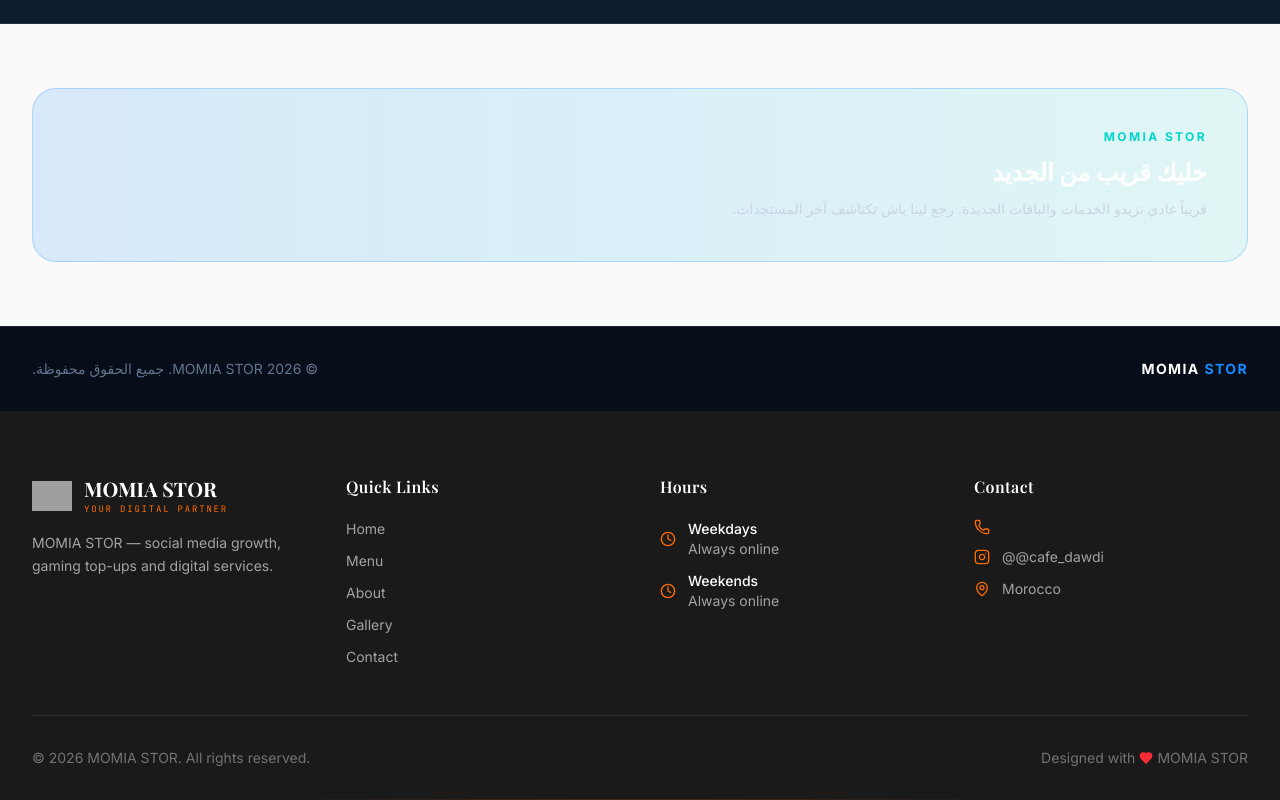
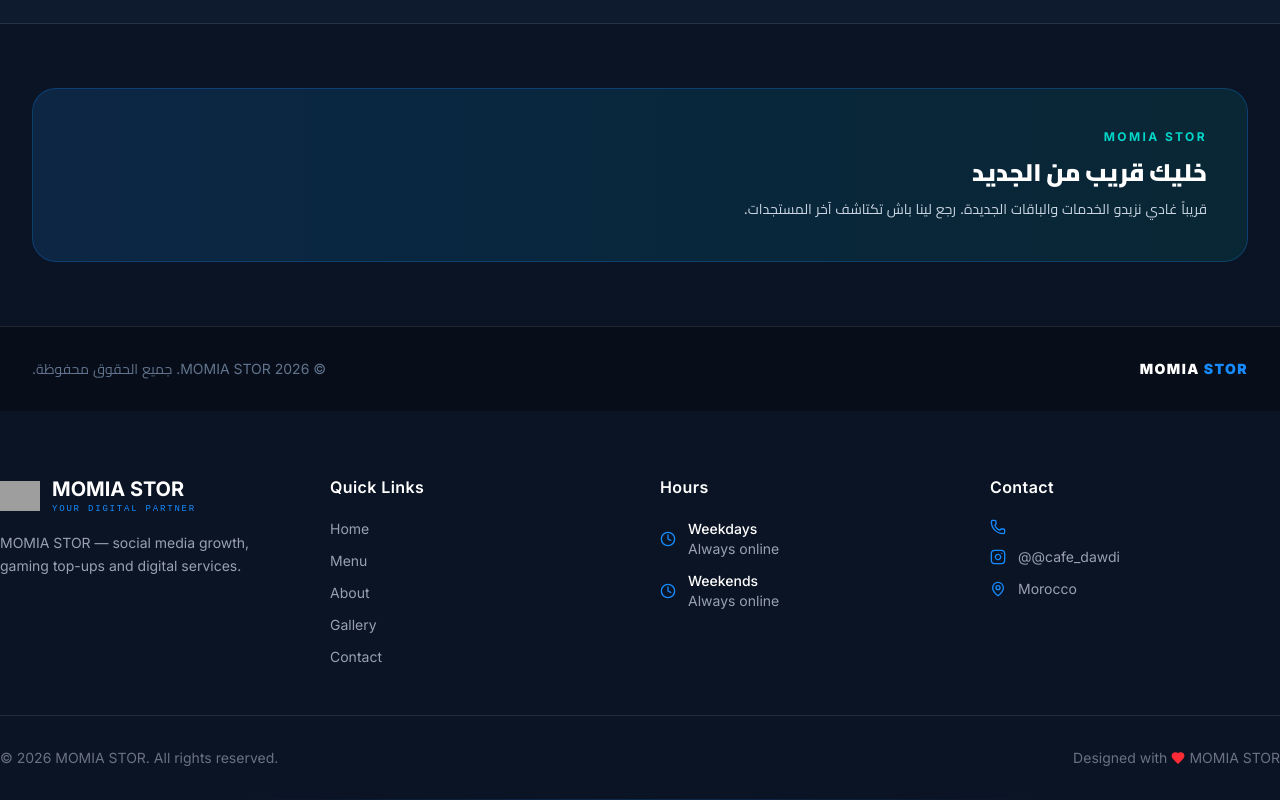
Before and after one commit to azizalipcff-gif/dawdi-cafe, a Next.js app: page /ar in a window 1280 px wide. Shown: the part 1547-2347 px from the top of the page. Built offline with nearby package versions, Linux system fonts and the light colour scheme; no server answers; the database is empty; grey boxes are pictures that could not be loaded.

Commit message:
rebrand: build MOMIA STOR storefront identity

```diff
--- a/src/app/globals.css
+++ b/src/app/globals.css
@@ -1,104 +1,19 @@
-@import url('https://fonts.googleapis.com/css2?family=Playfair+Display:wght@400;500;600;700;800;900&family=Inter:wght@300;400;500;600;700&family=JetBrains+Mono:wght@400;500&display=swap');
+@import url('https://fonts.googleapis.com/css2?family=Inter:wght@300;400;500;600;700;800;900&family=Cairo:wght@400;500;600;700;800;900&display=swap');
 @import "tailwindcss";
-
 @custom-variant dark (&:where(.dark, .dark *));
-
 @theme inline {
-  --color-brand: #ff6b00;
-  --color-brand-dark: #cc5500;
-  --color-brand-light: #ff8533;
-  --color-dark: #1a1a1a;
-  --color-darker: #0d0d0d;
-  --color-gray-900: #171717;
-  --color-gray-800: #262626;
-  --color-gray-700: #404040;
-  --color-gray-600: #525252;
-  --color-gray-500: #737373;
-  --color-gray-400: #a3a3a3;
-  --color-gray-300: #d4d4d4;
-  --color-gray-200: #e5e5e5;
-  --color-gray-100: #f5f5f5;
-  --color-white: #ffffff;
-
-  --font-display: 'Playfair Display', Georgia, serif;
-  --font-sans: 'Inter', system-ui, -apple-system, sans-serif;
-  --font-mono: 'JetBrains Mono', ui-monospace, monospace;
+  --color-brand: #168BFF;
+  --color-brand-dark: #0867c5;
+  --color-brand-light: #55aaff;
+  --color-dark: #0B1424;
+  --color-darker: #070e19;
+  --font-display: 'Inter', sans-serif;
+  --font-sans: 'Inter', 'Cairo', system-ui, sans-serif;
+  --font-mono: ui-monospace, monospace;
 }
-
-* {
-  scroll-behavior: smooth !important;
-}
-
-html {
-  scroll-behavior: smooth !important;
-}
-
-body {
-  font-family: var(--font-sans);
-  -webkit-font-smoothing: antialiased;
-  -moz-osx-font-smoothing: grayscale;
-}
-
-@utility container-custom {
-  width: 100%;
-  max-width: 1280px;
-  margin-inline: auto;
-  padding-inline: clamp(1rem, 5vw, 2rem);
-}
-
-@layer base {
-  :root {
-    --color-bg: #fafafa;
-    --color-bg-card: #ffffff;
-    --color-text: #1a1a1a;
-    --color-text-secondary: #737373;
-    --color-border: #e5e5e5;
-  }
-
-  .dark {
-    --color-bg: #0d0d0d;
-    --color-bg-card: #1a1a1a;
-    --color-text: #f5f5f5;
-    --color-text-secondary: #a3a3a3;
-    --color-border: #262626;
-  }
-}
-
-.bg-background { background-color: var(--color-bg); }
-.bg-card { background-color: var(--color-bg-card); }
-.text-foreground { color: var(--color-text); }
-.text-muted { color: var(--color-text-secondary); }
-.border-border { border-color: var(--color-border); }
-
-.glass {
-  background: rgba(255, 255, 255, 0.08);
-  backdrop-filter: blur(20px);
-  -webkit-backdrop-filter: blur(20px);
-  border: 1px solid rgba(255, 255, 255, 0.1);
-}
-
-.dark .glass {
-  background: rgba(0, 0, 0, 0.3);
-  border: 1px solid rgba(255, 255, 255, 0.05);
-}
-
-.glass-card {
-  background: rgba(255, 255, 255, 0.6);
-  backdrop-filter: blur(24px);
-  -webkit-backdrop-filter: blur(24px);
-  border: 1px solid rgba(255, 255, 255, 0.3);
-}
-
-.dark .glass-card {
-  background: rgba(26, 26, 26, 0.7);
-  border: 1px solid rgba(255, 255, 255, 0.06);
-}
-
-.scrollbar-hide::-webkit-scrollbar {
-  display: none;
-}
-
-.scrollbar-hide {
-  -ms-overflow-style: none;
-  scrollbar-width: none;
-}
+* { scroll-behavior: smooth; }
+html { scroll-behavior: smooth; }
+body { font-family: 'Inter','Cairo',system-ui,sans-serif; -webkit-font-smoothing: antialiased; -moz-osx-font-smoothing: grayscale; }
+.momia-store { background:#0B1424; color:#f8fafc; font-family:'Inter','Cairo',sans-serif; }
+.scrollbar-hide::-webkit-scrollbar { display:none; }
+.scrollbar-hide { -ms-overflow-style:none; scrollbar-width:none; }
```
